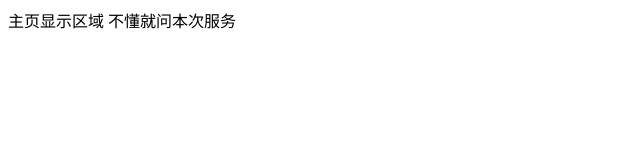
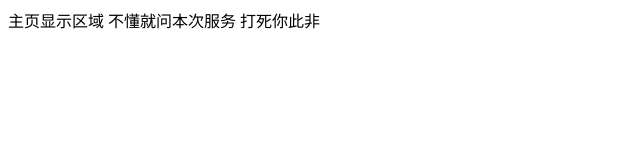
Before and after one commit to kouyang0115/new-hm-pc-vue, a Vue app: page / in a window 1280 px wide. Shown: the top 160 px of the page, without its empty margins (0-640 px from the left). Built offline with nearby package versions, Linux system fonts and the light colour scheme.

Commit message:
第三次修改

```diff
--- a/src/App.vue
+++ b/src/App.vue
@@ -2,6 +2,7 @@
   <div id="app">
     主页显示区域
     不懂就问本次服务
+    打死你此非
   </div>
 </template>
 
```
